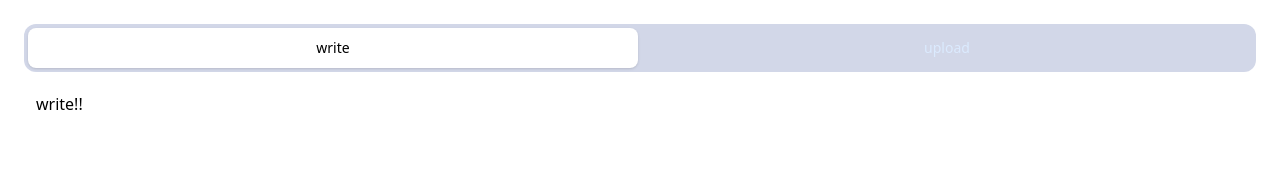
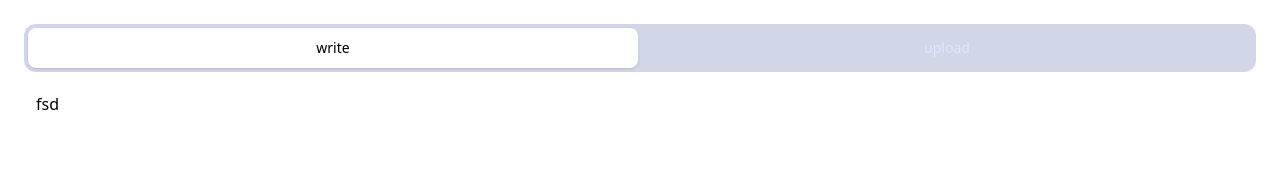
Before and after one commit to Onur169/vuegolith, a Vue app in the folder frontend/: page / in a window 1280 px wide. Shown: the top 182 px of the page. Built offline with nearby package versions, Linux system fonts and the light colour scheme.

Commit message:
allow and integrate jsx

```diff
--- a/frontend/package.json
+++ b/frontend/package.json
@@ -14,6 +14,7 @@
   },
   "devDependencies": {
     "@vitejs/plugin-vue": "^4.2.3",
+    "@vitejs/plugin-vue-jsx": "^3.0.1",
     "autoprefixer": "^10.4.14",
     "postcss": "^8.4.27",
     "tailwindcss": "^3.3.3",
--- a/frontend/src/App.vue
+++ b/frontend/src/App.vue
@@ -4,7 +4,7 @@
   </div>
 </template>
 
-<script setup lang="ts">
+<script setup lang="tsx">
 import { ref } from "vue";
 import Tabs from "./components/Tabs.vue";
 
@@ -12,12 +12,12 @@ const tabs = ref([
   {
     name: "write",
     id: 1,
-    content: "write!!",
+    content: <p>fsd</p>,
   },
   {
     name: "upload",
     id: 2,
-    content: "upload!",
+    content: <p>fsd</p>,
   },
 ]);
 </script>
--- a/frontend/src/components/Tabs.vue
+++ b/frontend/src/components/Tabs.vue
@@ -26,7 +26,7 @@
         :key="idx"
         :class="['rounded-xl bg-white p-3']"
       >
-        <div v-if="activeTab === tab.name">{{ tab.content }}</div>
+        <component :is="tab.content" v-if="activeTab === tab.name" />
       </TabPanel>
     </TabPanels>
   </TabGroup>
@@ -39,7 +39,7 @@ import { TabGroup, TabList, Tab, TabPanels, TabPanel } from "@headlessui/vue";
 export interface TabItem {
   name: string;
   id: number;
-  content: string;
+  content: JSX.Element;
 }
 
 const { tabs } = defineProps<{
--- /dev/null
+++ b/frontend/src/components/Textarea.vue
@@ -0,0 +1,20 @@
+<template>
+  <textarea @change="handleChange"></textarea>
+</template>
+<script lang="ts" setup>
+import { onMounted } from "vue";
+
+// interface Props {
+//   myProp: any;
+// }
+
+// const { myProp } = defineProps<Props>();
+
+const handleChange = (e: Event) => {
+  console.log(e);
+};
+
+onMounted(() => {
+  console.log("onMounted");
+});
+</script>
--- a/frontend/vite.config.ts
+++ b/frontend/vite.config.ts
@@ -1,7 +1,14 @@
-import { defineConfig } from 'vite'
-import vue from '@vitejs/plugin-vue'
+// vite.config.js
+import { defineConfig } from "vite";
+import vue from "@vitejs/plugin-vue";
+import vueJsx from "@vitejs/plugin-vue-jsx"; // Hinzufügen des Plugins
 
-// https://vitejs.dev/config/
 export default defineConfig({
-  plugins: [vue()],
-})
+  plugins: [
+    vue(),
+    vueJsx(), // Fügen Sie das Plugin zu Ihren Plugins hinzu
+  ],
+  optimizeDeps: {
+    include: ["@vue/runtime-dom"], // Fügen Sie @vue/runtime-dom zu optimizeDeps hinzu
+  },
+});
```
Also changed, not shown: 2 other files (tests, documents, lock files or other folders).
